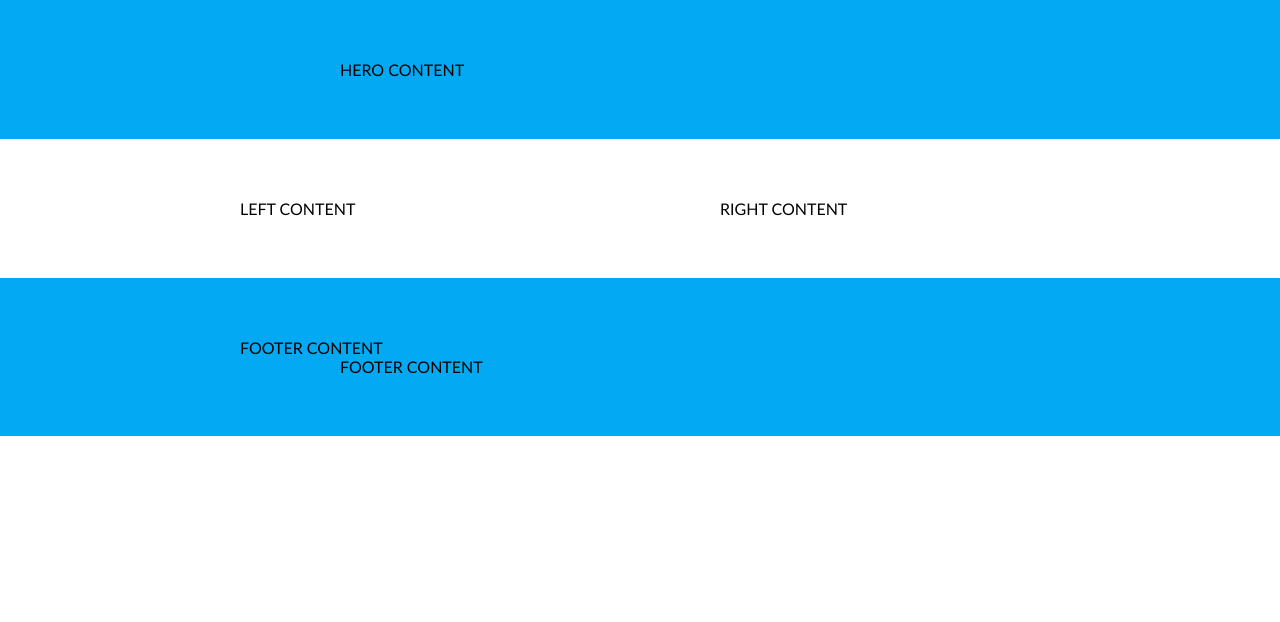
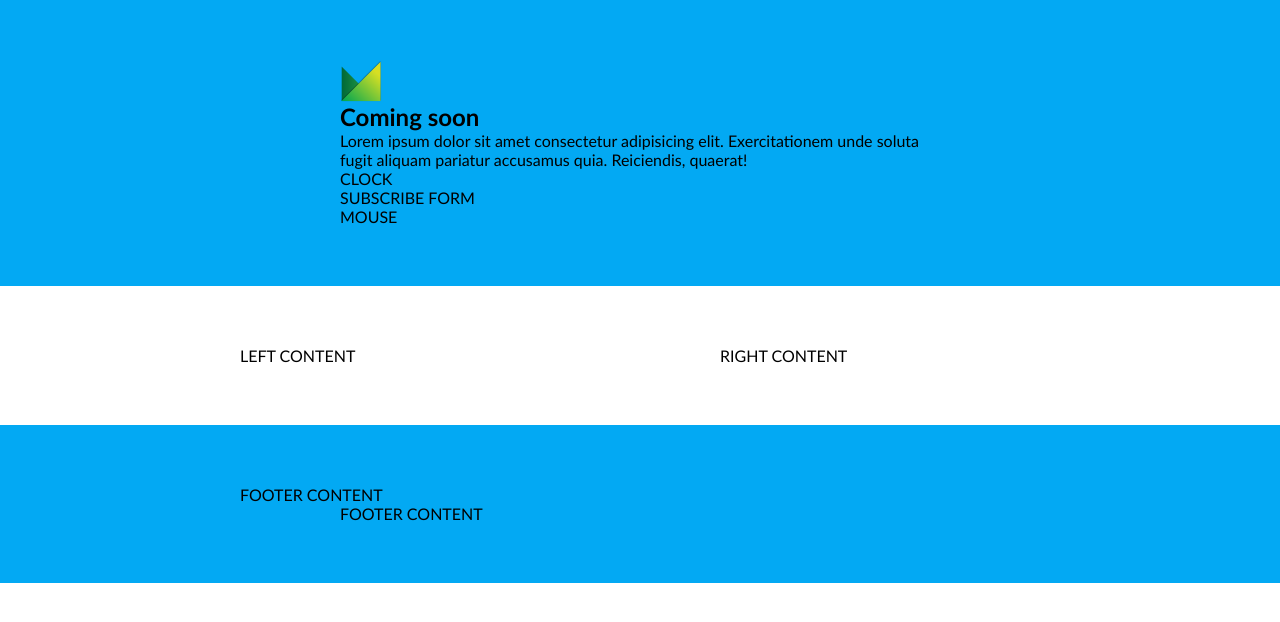
Before and after one commit to nsn1930/5-coming_soon, a website: page index.html in a window 1280 px wide. Drawn offline with Linux system fonts and the light colour scheme.

Commit message:
initial hero HTML

```diff
--- a/index.html
+++ b/index.html
@@ -20,7 +20,18 @@
 <body>
     <section class="container bg-primary">
         <div class="row-short">
-            HERO CONTENT
+            <img src="./img/logo.png" alt="Logo">
+            <h1>Coming soon</h1>
+            <p>Lorem ipsum dolor sit amet consectetur adipisicing elit. Exercitationem unde soluta fugit aliquam pariatur accusamus quia. Reiciendis, quaerat!</p>
+            <div class="clock">
+                CLOCK
+            </div>
+            <form class="form">
+                SUBSCRIBE FORM
+            </form>
+            <div class="mouse">
+                MOUSE
+            </div>
         </div>
     </section>
 
```
Also changed, not shown: css/pages/login.css (added).
